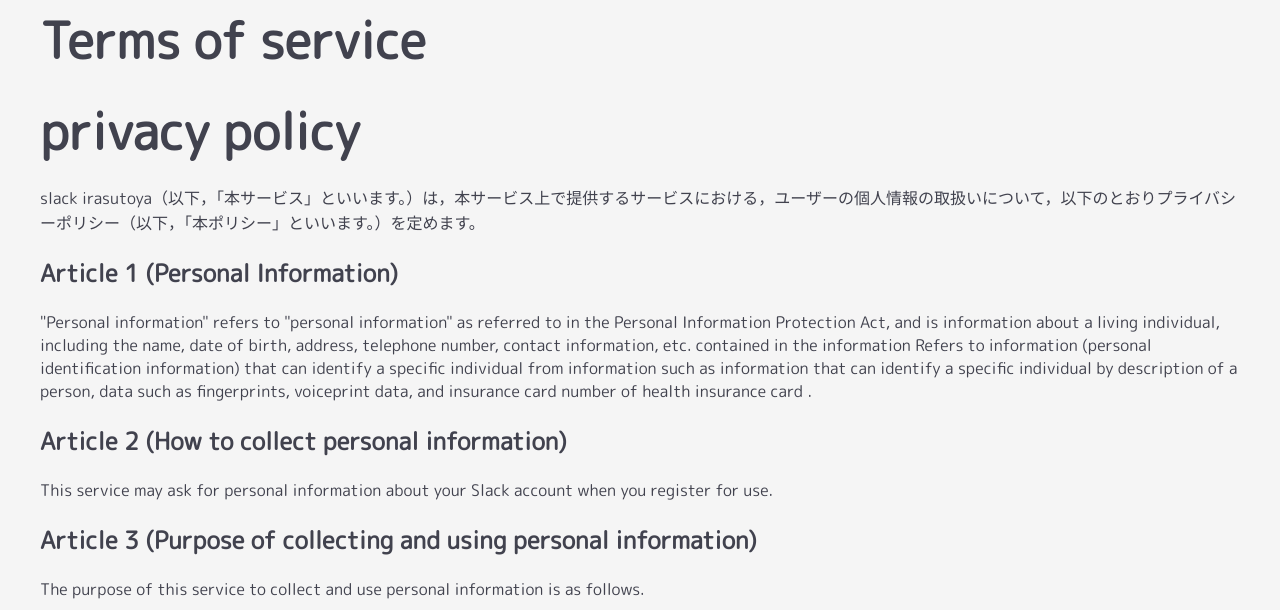
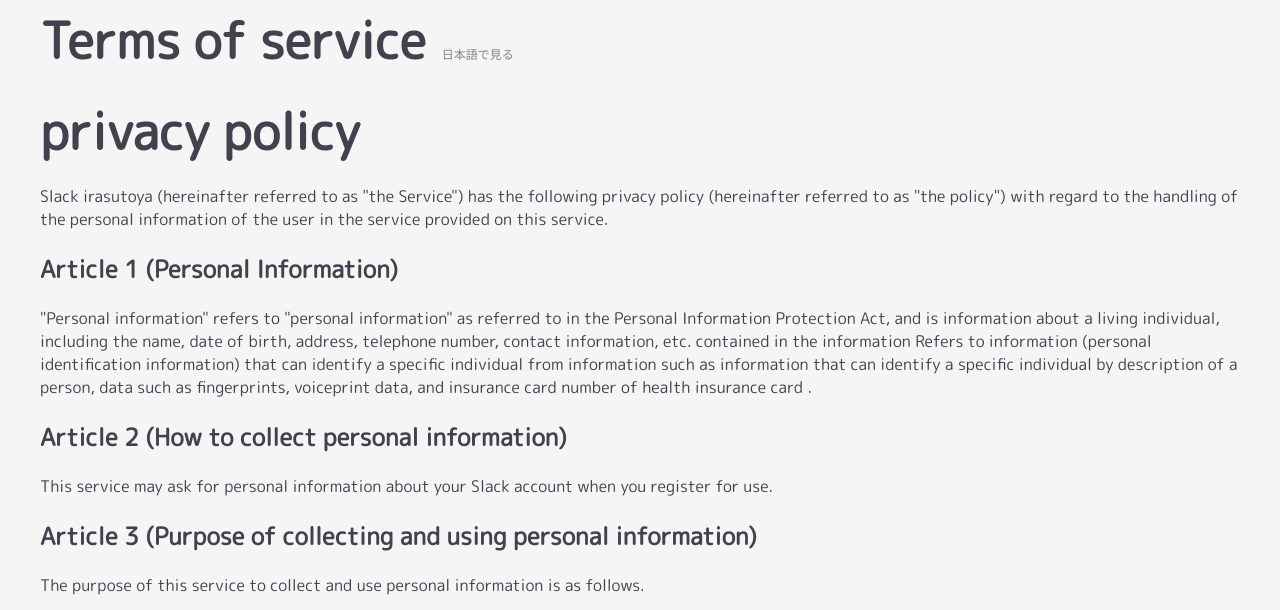
Before and after one commit to kazuooooo/slack-irasutoya, a plain HTML site: page homepage/privacy.en.html in a window 1280 px wide. Shown: the part 144-754 px from the top of the page. Drawn offline with Linux system fonts and the light colour scheme.

Commit message:
プラポリ修正

```diff
--- a/homepage/index.css
+++ b/homepage/index.css
@@ -16,6 +16,14 @@
 h1 {
     font-size: 50px;
     margin: 0 0 16px 0;
+}
+
+.terms {
+    display: inline-block;
+}
+
+.switch-lang {
+    margin-left: 16px;
 }
 
 .content {
--- a/homepage/privacy.en.html
+++ b/homepage/privacy.en.html
@@ -15,12 +15,13 @@
             <img class="logo" src="./slack_irasutoya@2x.png" />
         </a>
     </header>
-    <h1>Terms of service</h1>
+    <h1 class="terms">Terms of service</h1><a class="switch-lang" href="/slack-irasutoya/privacy.en.html">日本語で見る</a>
     <div class="wrapKOPIPE">
         <div class="wrapHINAGATA">
             <h1>privacy policy</h1>
-            <p>slack
-                irasutoya（以下，「本サービス」といいます。）は，本サービス上で提供するサービスにおける，ユーザーの個人情報の取扱いについて，以下のとおりプライバシーポリシー（以下，「本ポリシー」といいます。）を定めます。
+            <p>Slack irasutoya (hereinafter referred to as "the Service") has the following privacy policy (hereinafter
+                referred to as "the policy") with regard to the handling of the personal information of the user in the
+                service provided on this service.
             </p>
 
             <h2>Article 1 (Personal Information)</h2>
```
Also changed, not shown: homepage/privacy.html (+1 -1 lines).
